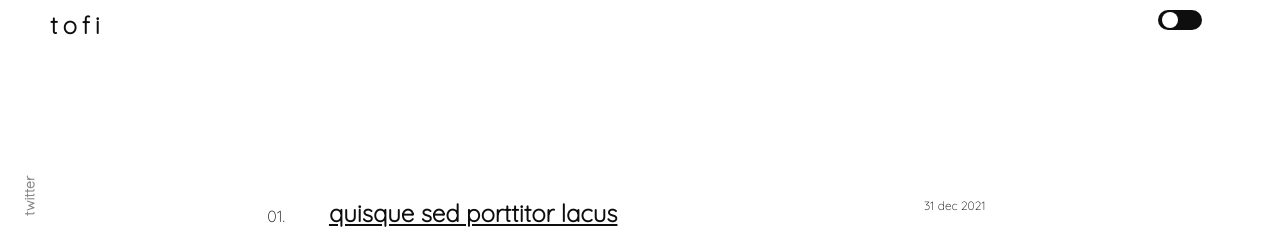
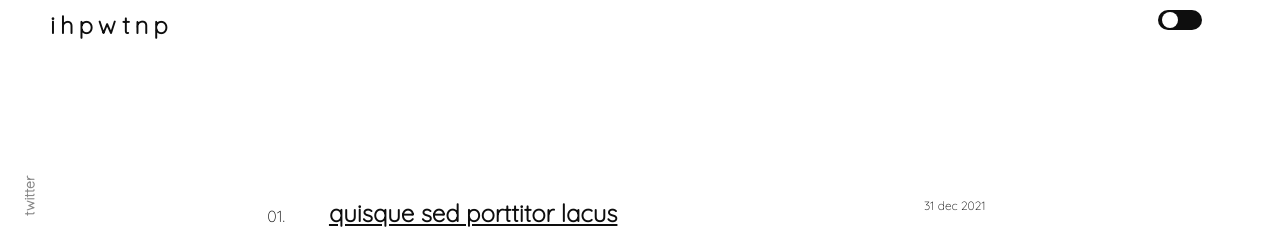
Before and after one commit to betulcukuren/tofi-github-pages-theme, a Jekyll site: the page built from index.html, in a window 1280 px wide. Shown: the top 229 px of the page. Built offline with Jekyll 4.4.1, drawn with Linux system fonts in a browser that asks for light colours; nearby versions of some CDN libraries; some web fonts are replaced.

Commit message:
Update _config.yml

```diff
--- a/_config.yml
+++ b/_config.yml
@@ -1,6 +1,6 @@
   # HTML Head #
   author: ihpwtnp
-  title: tofi
+  title: ihpwtnp
   description: tofi jekyll personal blog theme
   keywords: blog, personal, jekyll, theme
 
```
